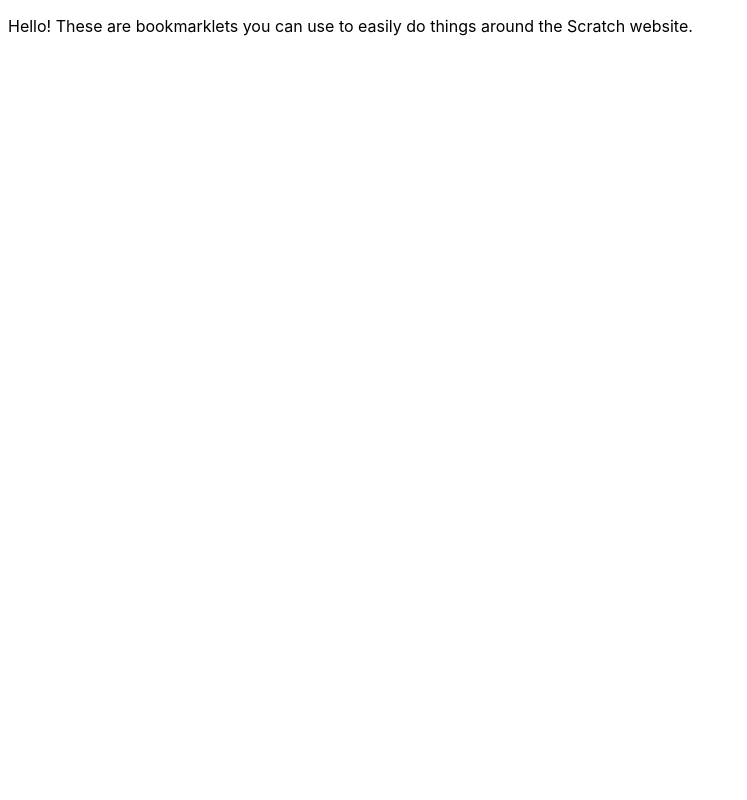
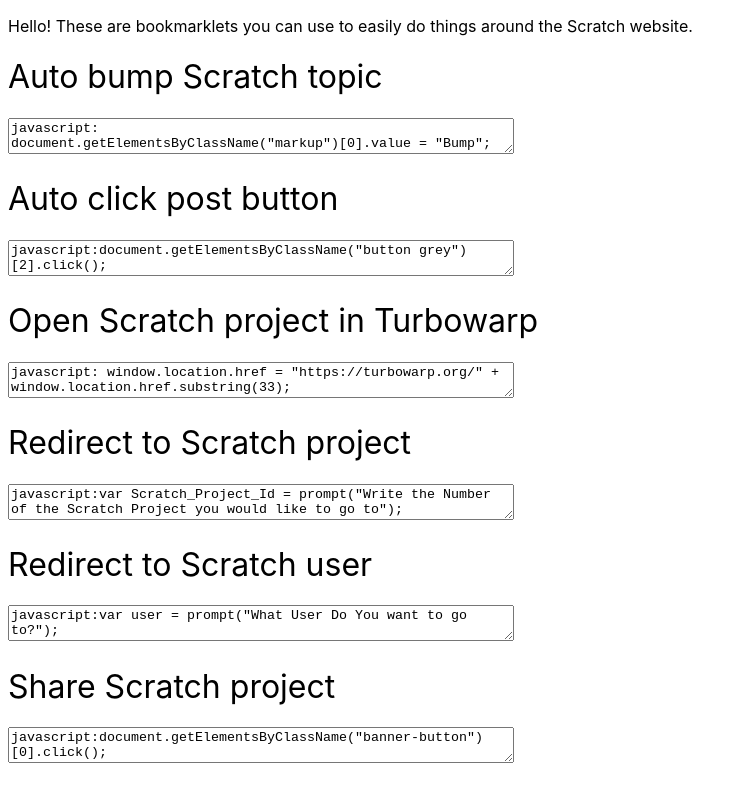
Before and after one commit to Scratch-Bookmarklets/Scratch-Bookmarklets.github.io, a plain HTML site: page change-bookmarklets.html in a window 1280 px wide. Shown: the whole page, without its empty margins (0-747 px from the left). Drawn offline with Linux system fonts and the light colour scheme.

Commit message:
Update change-bookmarklets.html

```diff
--- a/change-bookmarklets.html
+++ b/change-bookmarklets.html
@@ -14,6 +14,7 @@
                         let newDiv = document.createElement("div");
                         newDiv.innerHTML = `<h1>${data[item].name}</h1>
                         <textarea id = "item${item}">${data[item].code}</textarea>`;
+                        bookmarkletsDiv.appendChild(newDiv);
                     }
                 }).catch(e => console.error(e));
         </script>
```
